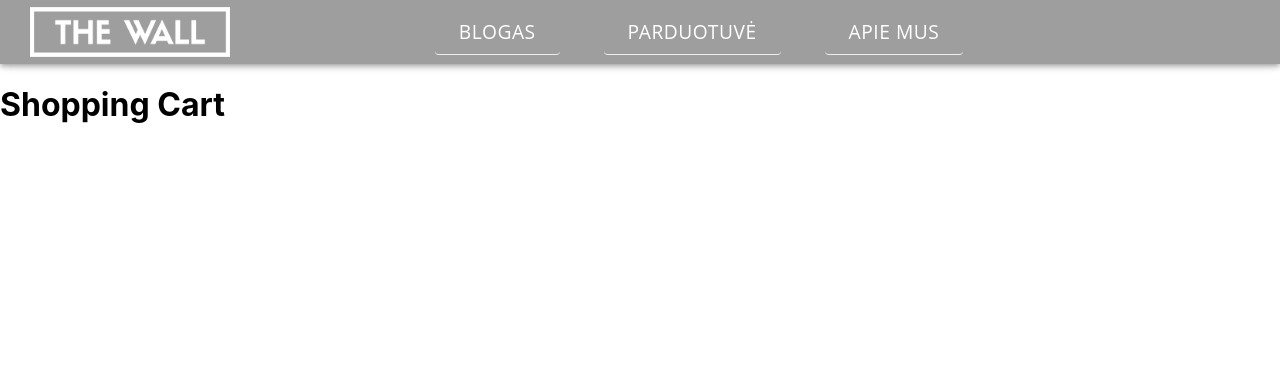
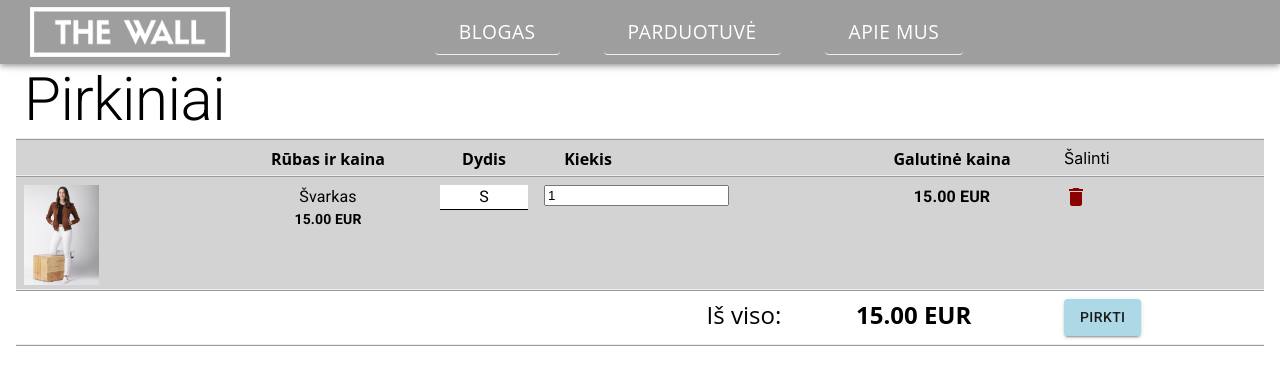
Before and after one commit to programotuojes/ktu-psi-sp, a React (Create React App) app in the folder frontend/: page /shop/cart in a window 1280 px wide. Shown: the top 384 px of the page. Built offline with nearby package versions, Linux system fonts and the light colour scheme.

Commit message:
PSI-21. Shopping cart template

```diff
--- a/frontend/package.json
+++ b/frontend/package.json
@@ -16,7 +16,8 @@
     "react-router-dom": "^5.1.2",
     "react-scripts": "3.3.1",
     "redux": "^4.0.5",
-    "reselect": "^4.0.0"
+    "reselect": "^4.0.0",
+    "typeface-roboto": "0.0.75"
   },
   "scripts": {
     "start": "react-scripts start",
--- a/frontend/src/pages/shoppingCart/ShoppingCart.js
+++ b/frontend/src/pages/shoppingCart/ShoppingCart.js
@@ -1,16 +1,149 @@
 import React from 'react';
 import { Helmet } from 'react-helmet-async';
+import { Container } from '@material-ui/core';
+import { Grid } from '@material-ui/core';
+import DeleteIcon from '@material-ui/icons/Delete';
+import { makeStyles } from '@material-ui/core/styles';
+import 'typeface-roboto';
+import { Typography } from '@material-ui/core';
+import img from '../shop/jacket1.jpg';
+import { Button } from '@material-ui/core';
+
 
 const title = 'Shopping Cart';
+const useStyles = makeStyles({
+  item: {
+
+  },
+  image: {
+    height:'100px',
+    display: 'inline'
+  },
+  text: {
+    textAlign: 'center',
+    fontFamily: 'Open Sans',
+    fontSize: 'small'
+  },
+  headertext: {
+    textAlign: 'center',
+    fontFamily: 'Open Sans',
+    fontWeight: 'bold'
+  }
+});
+
 
 function ShoppingCart() {
+  const classes = useStyles();
+  const Header = () => {
+    return(
+      <Grid container
+      alignItems="flex-start" spacing={2}
+      style={{borderTop:"2px ridge", backgroundColor:'lightgray', marginBottom:'5px'}}>
+        <Grid item xs="2" className={classes.item}>
+
+        </Grid>
+        <Grid item xs="2" className={classes.headertext}>
+          Rūbas ir kaina
+        </Grid>
+        <Grid item xs="1" className={classes.headertext}>
+          Dydis
+        </Grid>
+        <Grid item xs="1" className={classes.headertext}>
+          Kiekis
+        </Grid>
+        <Grid item xs="2" className={classes.headertext}>
+
+        </Grid>
+        <Grid item xs="2" className={classes.headertext}>
+          Galutinė kaina
+        </Grid>
+        <Grid item xs="2">
+          Šalinti
+        </Grid>
+      </Grid>
+    );
+  };
+
+  const Item = () => {
+    return(
+      <Grid container alignItems="flex-start" spacing={2} style={{borderTop:"2px ridge", backgroundColor:'lightgray', display:'flex', flexWrap:'wrap'}}>
+        <Grid item xs="2">
+          <img src={img} alt="Lorem ipsum" className={classes.image} />
+          </Grid>
+          <Grid item xs="2" className={classes.text}>
+            <Typography variant='body1'>
+              Švarkas
+            </Typography>
+            <Typography variant='body2' style={{fontWeight:'bold'}}>
+              15.00 EUR
+            </Typography>
+          </Grid>
+          <Grid item xs="1" className={classes.text}>
+            <Typography variant='body1' style={{borderBottom:'1px solid black', backgroundColor:'white'}}>
+              S
+            </Typography>
+          </Grid>
+          <Grid item xs="1" className={classes.text}>
+            <input
+                type='number'
+                id={'quantity'}
+                pattern='[0-9]{0,2}'
+                value={1}
+            />
+          </Grid>
+          <Grid item xs="2">
+
+          </Grid>
+          <Grid item xs="2" className={classes.text}>
+          <Typography variant='body1' style={{fontWeight:'bold'}}>
+              15.00 EUR
+            </Typography>
+          </Grid>
+          <Grid item xs="2">
+            <DeleteIcon arial='Delete item' style={{color:'#8b0000'}}/>
+          </Grid>
+      </Grid>
+    );
+  };
+
+  const Footer = () => {
+    return(
+      <Grid container
+      alignItems="flex-start" spacing={2}
+      style={{borderTop:"2px ridge", backgroundColor:'white', marginBottom:'5px', display:'flex', flexWrap:'wrap', borderBottom:'2px ridge'}}>
+        <Grid item xs={6}>
+        </Grid>
+        <Grid item xs={2}>
+          <Typography variant='h5' style={{fontFamily:'Open Sans', textAlign:'center'}}>
+            Iš viso:
+          </Typography>
+        </Grid>
+        <Grid item xs={2}>
+        <Typography variant='h5' style={{fontFamily:'Open Sans', fontWeight:'bold'}}>
+            15.00 EUR
+          </Typography>
+        </Grid>
+        <Grid item xs={2}>
+          <Button variant='contained' style={{backgroundColor:'lightblue'}}>Pirkti</Button>
+        </Grid>
+      </Grid>
+    );
+  };
+
   return (
     <>
       <Helmet>
         <title>{title}</title>
       </Helmet>
 
-      <h1>Shopping Cart</h1>
+      <Container maxWidth="lg">
+        <Typography variant="h2" style={{marginBottom:'10px'}}>
+          Pirkiniai
+        </Typography>
+        {Header()}
+        {Item()}
+        {Footer()}
+      </Container>
     </>
   );
 }
```
Also changed, not shown: 1 other file (tests, documents, lock files or other folders).
